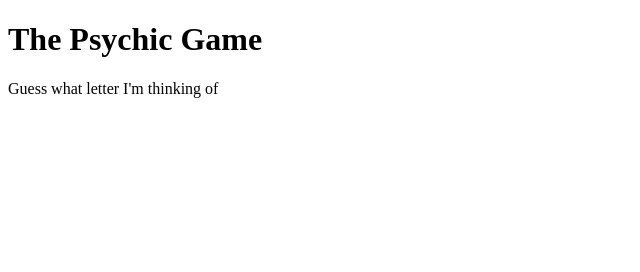
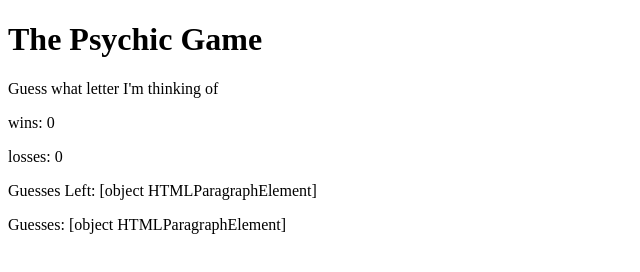
Before and after one commit to Dschafroth97/PsychicGame, a plain HTML site: page index.html in a window 1280 px wide. Shown: the whole page, without its empty margins (0-640 px from the left). Drawn offline with Linux system fonts and the light colour scheme.

Commit message:
i need help...

```diff
--- a/index.html
+++ b/index.html
@@ -10,35 +10,49 @@
     <div class="container">
         <h1>The Psychic Game</h1>
         <p>Guess what letter I'm thinking of</p>
-        <p id="WinsText"></p>
-        <p id="LossesText"></p>
-        <p id ="GuessesLeft"></p>
-        <p id="Guesses"></p>
+        <p id = "WinsText"></p>
+        <p id = "LossesText"></p>
+        <p id = "GuessesLeft"></p>
+        <p id = "GuessesText"></p>
     </div>
 
     <script type="text/javascript">
-    // creates an array of options for computer
-    var ComputerChoices = ["a","b","c","d","e","f","g","h","i","j","k","l","m","n","o","p","q","r","s","t","u","v","w","x","y","z"];
 
-    // Creates variables to hold wins,losses, guesses left and guesses.
+    // Creates variables to hold wins,losses, guesses left, guess and computer choices.
+    var computerChoices = ["a","b","c","d","e","f","g","h","i","j","k","l","m","n","o","p","q","r","s","t","u","v","w","x","y","z"];
     var wins = 0;
     var losses = 0;
-    var GuessesLeft = 9;
-    var Guesses = [];
+    var GuessesLeft = 0;
+    var GuessesText = [];
 
     // Creating variables that hold place in the HTML.
-    var WinsText = document.getElementById("WinsText")
-    var LossesText = document.getElementById("LossesText")
-    var GuessesLeft = document.getElementById("GuessesLeft")
-    var Guesses = document.getElementById("Guesses")
+    var WinsText = document.getElementById("WinsText");
+    var LossesText = document.getElementById("LossesText");
+    var GuessesLeft = document.getElementById("GuessesLeft");
+    var GuessesText = document.getElementById("GuessesText");
+
+    WinsText.textContent = "wins: " + wins;
+    LossesText.textContent = "losses: " + losses;
+    GuessesLeft.textContent = "Guesses Left: " + GuessesLeft;
+    GuessesText.textContent = "Guesses: " + GuessesText;
+
+    // Randomly chooses a choice from the choices array. This is computer's guess.
+    var computerGuess = computerChoices[Math.floor(Math.random() * computerChoices.length)];
+    console.log(computerGuess)
 
     // Listening for users key press
     document.onkeyup = function(event){
 
-        var userGuess = event.key;
-        console.log(userGuess)
+        // Determines which key
+        var userGuess = event.key.toLowerCase;
 
-    }
+        if (userGuess === computerGuess) {
+            wins++;
+        } else {
+
+        }
+
+    };
 
     </script>
 
```
Also changed, not shown: 1 other file.
